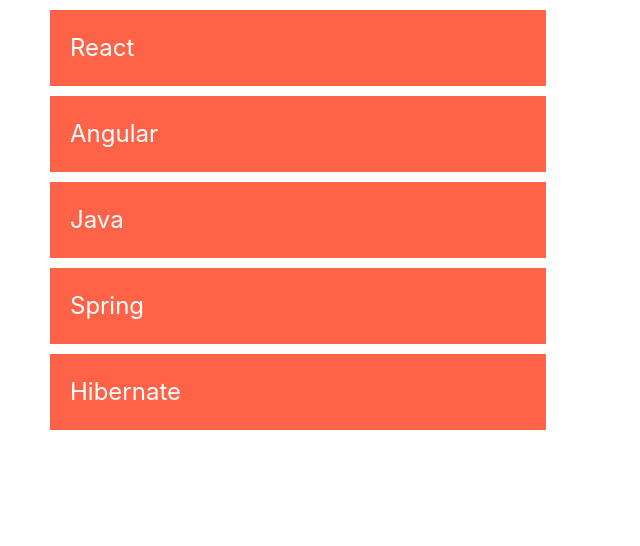
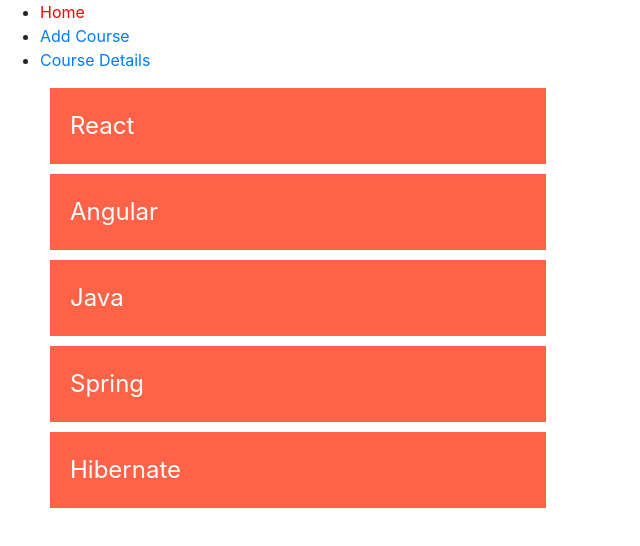
Before and after one commit to prashdeep/react-course-flix, a React (Create React App) app: page / in a window 1280 px wide. Shown: the top 546 px of the page, without its empty margins (0-640 px from the left). Built offline with nearby package versions, Linux system fonts and the light colour scheme.

Commit message:
committing the navlink

```diff
--- a/src/index.js
+++ b/src/index.js
@@ -2,13 +2,22 @@
 import ReactDOM from 'react-dom';
 import App from './App';
 import 'bootstrap/dist/css/bootstrap.min.css';
-import {BrowserRouter} from 'react-router-dom';
-import Route from 'react-router-dom/Route';
+import {BrowserRouter, Route, NavLink} from 'react-router-dom';
 import AddCourse from './components/AddCourse';
 
 ReactDOM.render(
     <BrowserRouter>
-
+        <ul>
+            <li>
+                <NavLink activeStyle={{color:'red'}} exact to="/">Home</NavLink>
+            </li>
+            <li>
+                <NavLink  activeStyle={{color:'red'}} exact to="/add">Add Course</NavLink>
+            </li>
+            <li>
+                <NavLink activeStyle={{color:'red'}} exact to="/details">Course Details</NavLink>
+            </li>
+        </ul>
        <Route path="/" exact component={App}/>
        <Route path="/add" exact component={AddCourse}/>
 
```
